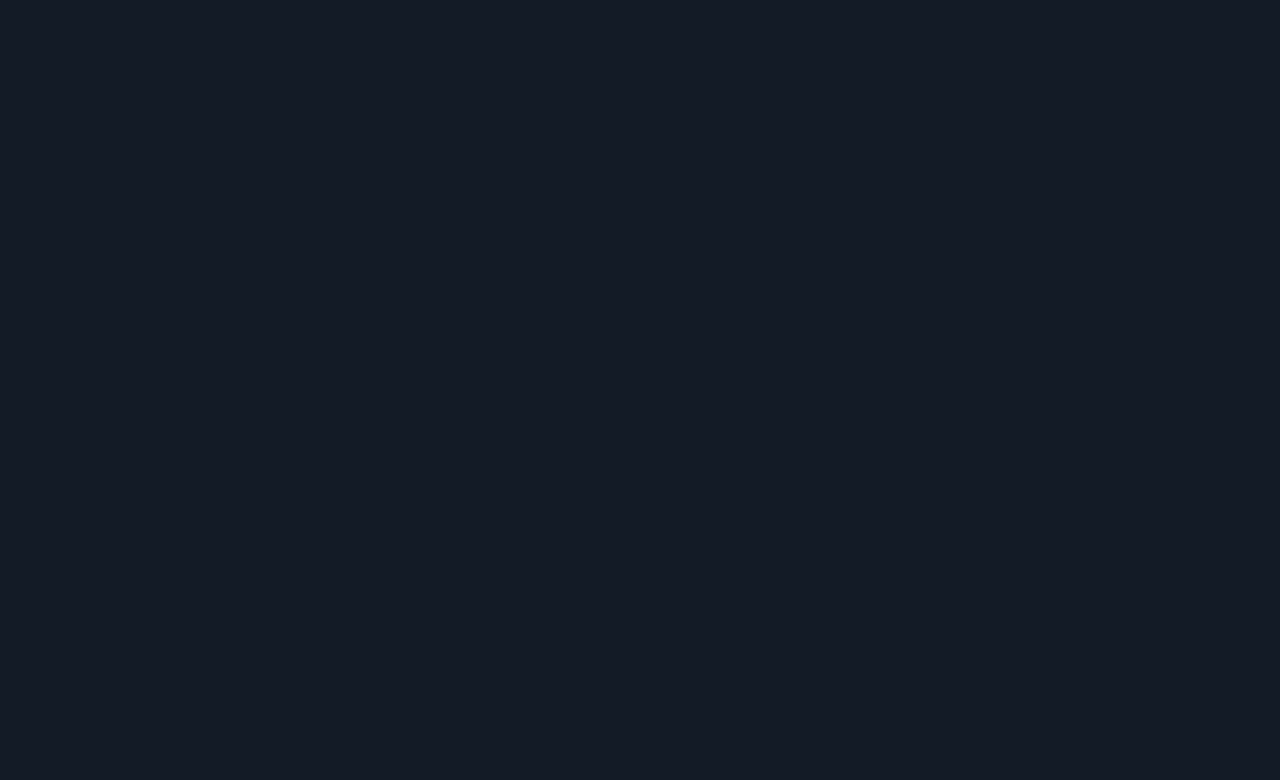
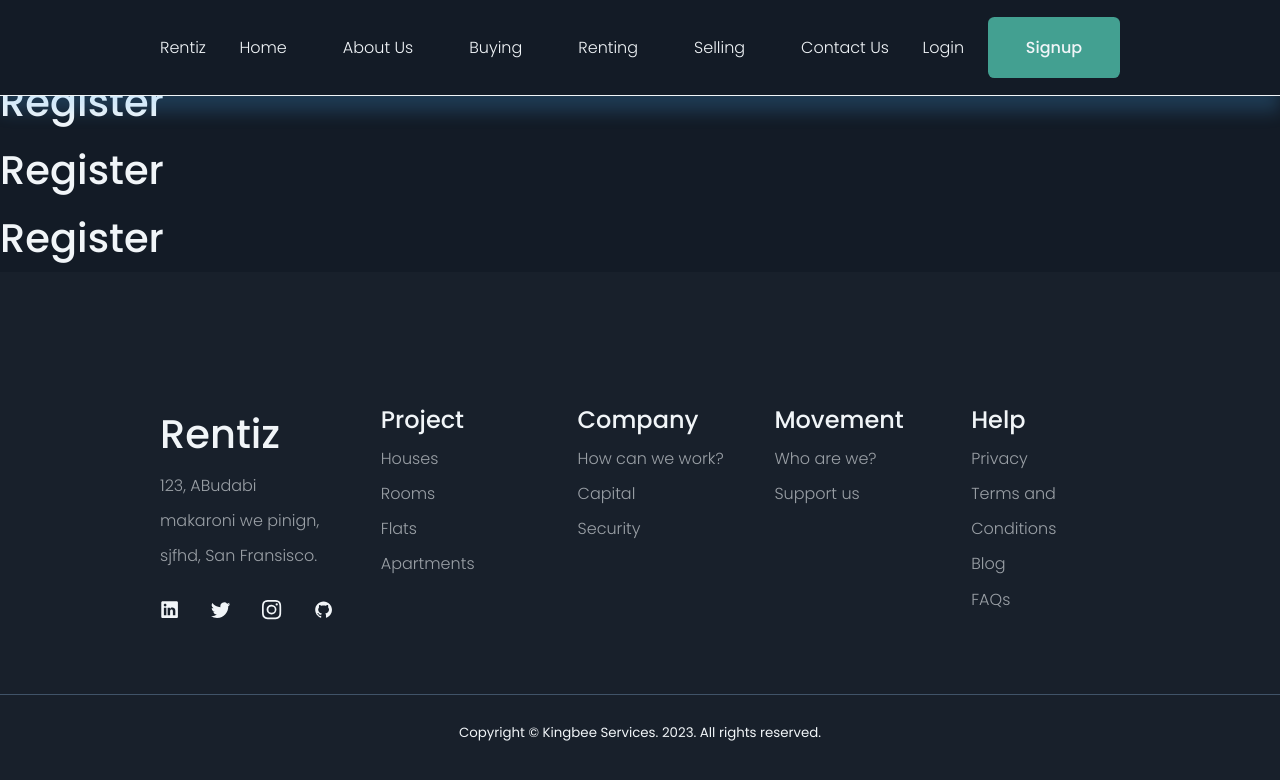
Before and after one commit to kingbee1/rentiz, a React (Vite) app: page /register in a window 1280 px wide. Before the commit this address had no page. Shown: the top 780 px of the page. Built offline with nearby package versions, Linux system fonts and the light colour scheme.

Commit message:
set up login and register page

```diff
--- a/src/App.css
+++ b/src/App.css
@@ -22,6 +22,12 @@
 .nav__items {
    display: flex;
    gap: 3.5rem;
+}
+
+.nav__signin-signup {
+    display: flex;
+    gap: 1.5rem;
+    align-items: center;
 }
 
 header{
@@ -52,7 +58,7 @@
     /* height: 120px; */
 }
 
-/* FEATURE */
+/************************ FEATURE ************************/
 .feature__container{
     background: var(--color-bg);
 }
@@ -70,7 +76,6 @@
 .residence__container {
     background: #202d3b;
     padding-top: 80px;
-
 }
 
 .residence__container h1 {
@@ -112,13 +117,11 @@
     margin-top: 40px;
 }
 
-/* choose */
+/************************ CHOOSE ************************/
 .choose__container h1 {
     margin: 8rem 0 3rem;
     text-align: center;
 }
-
-
 
 .choose__content {
     display: flex;
--- a/src/App.jsx
+++ b/src/App.jsx
@@ -2,6 +2,8 @@
 import { BrowserRouter, Routes, Route } from 'react-router-dom'
 import './App.css'
 import Home from './pages/Home'
+import Login from './pages/Login'
+import Register from './pages/Register'
 
 
 function App() {
@@ -10,6 +12,8 @@
     <BrowserRouter>
     <Routes>
       <Route path='/' element={<Home />} />
+      <Route path='/login' element={<Login />} />
+      <Route path='/register' element={<Register /> } />
     </Routes>
     </BrowserRouter>
   )
--- a/src/components/Navbar.jsx
+++ b/src/components/Navbar.jsx
@@ -14,10 +14,10 @@
           <Link><li>Contact Us</li></Link>
         </ul>
         <div className="nav__signin-signup">
-          <a href="#">Login</a>
-          <a href="#" class="btn">
+          <Link to={"/login"}>Login</Link>
+          <Link to={"/register"} class="btn">
             Signup
-          </a>
+          </Link>
         </div>
       </div>
     </nav>
--- a/src/pages/Login.jsx
+++ b/src/pages/Login.jsx
@@ -1,9 +1,16 @@
 import React from 'react'
+import Footer from '../components/Footer'
+import Navbar from '../components/Navbar'
 
 const Login = () => {
   return (
     <div>
+      <Navbar />
       <h1>Login</h1>
+      <h1>Login</h1>
+      <h1>Login</h1>
+      <h1>Login</h1>
+      <Footer />
     </div>
   )
 }
--- /dev/null
+++ b/src/pages/Register.jsx
@@ -0,0 +1,18 @@
+import React from 'react'
+import Navbar from '../components/Navbar'
+import Footer from '../components/Footer'
+
+const Register = () => {
+  return (
+    <div>
+      <Navbar />
+      <h1>Register</h1>
+      <h1>Register</h1>
+      <h1>Register</h1>
+      <h1>Register</h1>
+      <Footer />
+    </div>
+  )
+}
+
+export default Register
```
